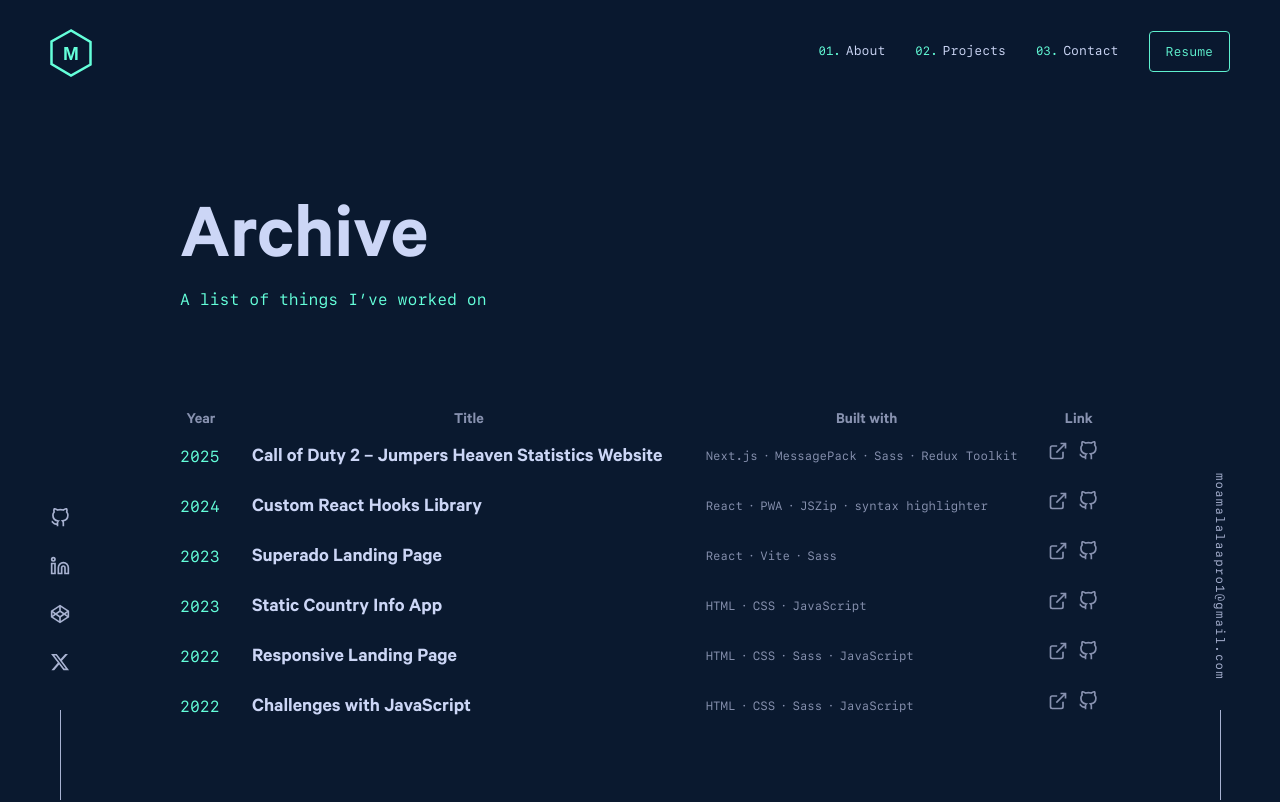
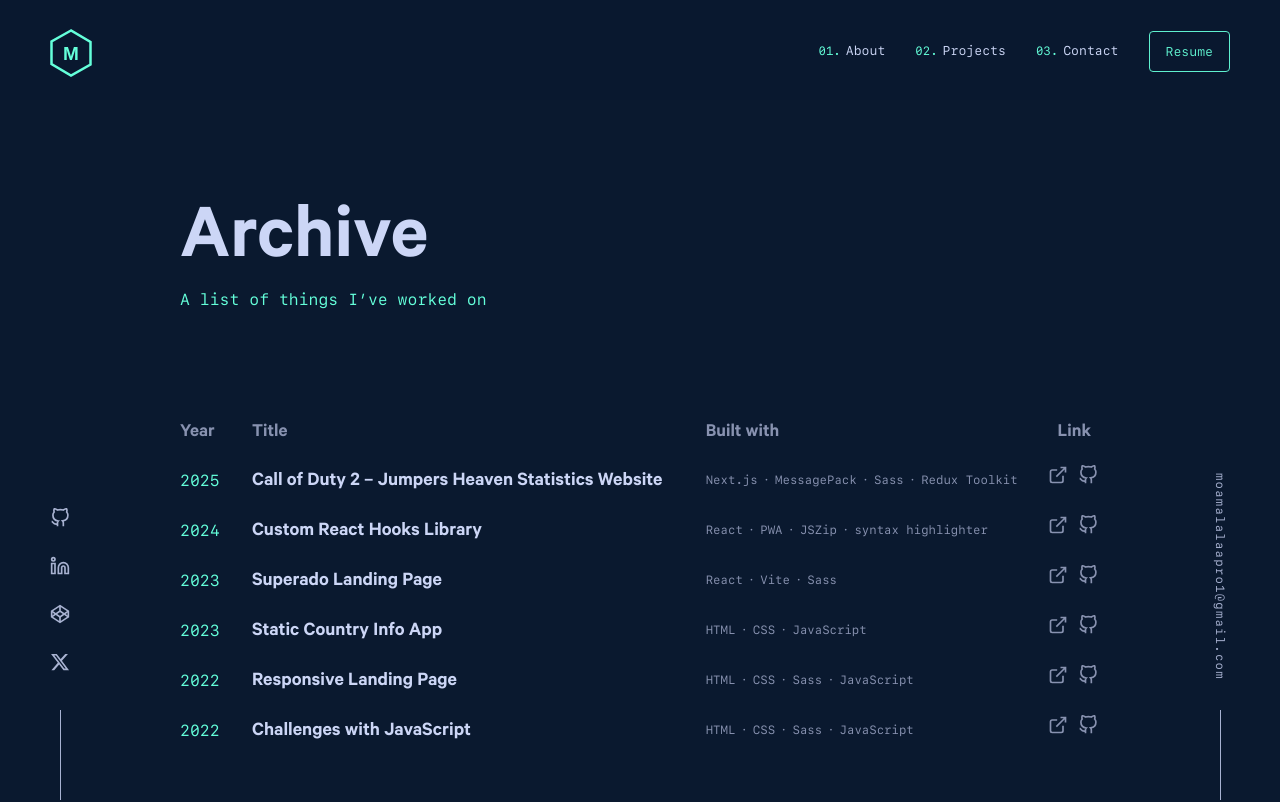
Before and after one commit to Moamal-2000/moamal-alaa, a Next.js app: page /archive in a window 1280 px wide. Shown: the top 802 px of the page. Built offline with nearby package versions, Linux system fonts and the light colour scheme.

Commit message:
style(ProjectsTHead): fix class selectors

```diff
--- a/src/components/Archive/ProjectsTable/ProjectsTHead/ProjectsTHead.jsx
+++ b/src/components/Archive/ProjectsTable/ProjectsTHead/ProjectsTHead.jsx
@@ -6,7 +6,10 @@ import s from "./ProjectsTHead.module.scss";
 
 const ProjectsTHead = () => {
   return (
-    <motion.thead {...fadeInOnViewMotionProps({ duration: 0.4 })}>
+    <motion.thead
+      className={s.thead}
+      {...fadeInOnViewMotionProps({ duration: 0.4 })}
+    >
       <tr>
         <th>Year</th>
         <th>Title</th>
--- a/src/components/Archive/ProjectsTable/ProjectsTHead/ProjectsTHead.module.scss
+++ b/src/components/Archive/ProjectsTable/ProjectsTHead/ProjectsTHead.module.scss
@@ -1,6 +1,6 @@
 @use "@/styles/mixins" as m;
 
-.table thead tr th {
+.thead tr th {
   padding-left: 20px;
   padding: 10px;
   text-align: left;
@@ -8,20 +8,20 @@
 }
 
 @include m.very-small {
-  .table thead tr th {
+  .thead tr th {
     font-size: 1rem;
   }
 }
 
-.table thead tr th:first-child,
-.table thead tr th:last-child {
+.thead tr th:first-child,
+.thead tr th:last-child {
   padding-left: 20px;
 }
 
 @include m.very-small {
 
-  .table thead tr th:first-child,
-  .table thead tr th:last-child {
+  .thead tr th:first-child,
+  .thead tr th:last-child {
     padding-left: 10px;
   }
 }
--- a/src/styles/globals.scss
+++ b/src/styles/globals.scss
@@ -29,10 +29,10 @@ body {
   width: 100%;
   margin: 0 auto;
   position: relative;
-}
 
-body.noScroll {
-  overflow: hidden;
+  &.noScroll {
+    overflow: hidden;
+  }
 }
 
 body::-webkit-scrollbar {
```
